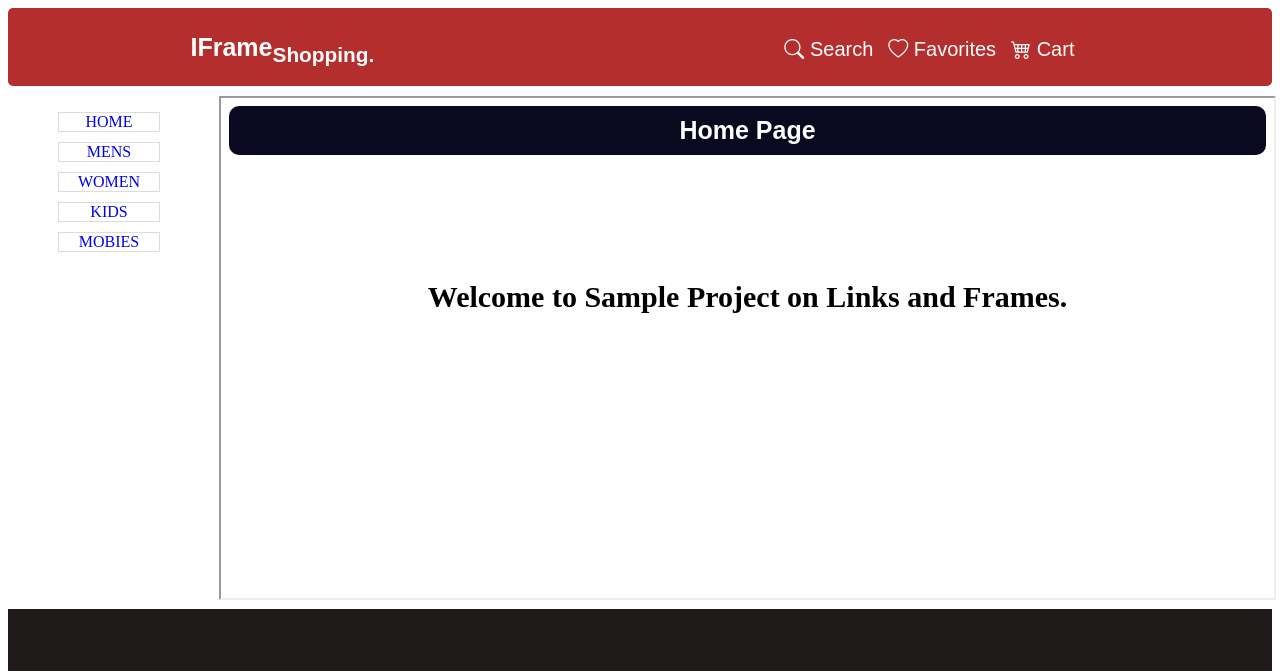
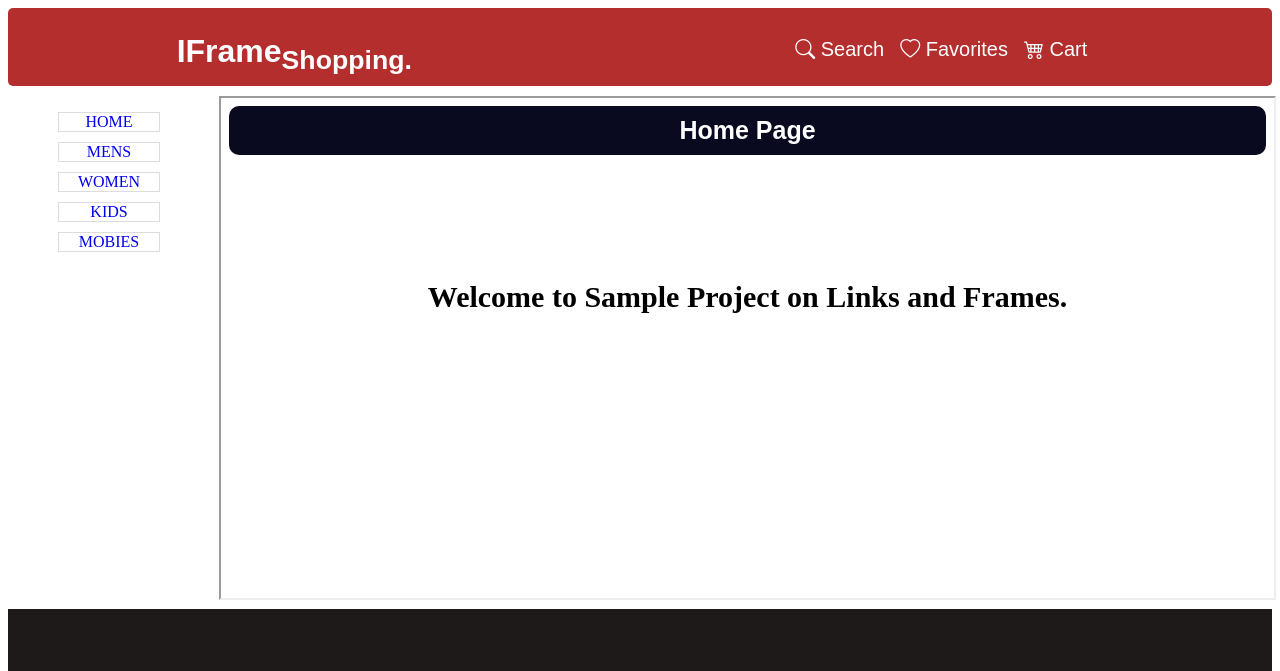
Before and after one commit to RuzaifTechStack/I-Frame-Design, a website: page index.html in a window 1280 px wide. Shown: the top 671 px of the page. Drawn offline with nearby package versions, Linux system fonts and the light colour scheme.

Commit message:
Update index.html

```diff
--- a/index.html
+++ b/index.html
@@ -9,6 +9,7 @@
         header{
             display: flex;
             justify-content: space-around;
+            flex-wrap: wrap;
             padding: 5px;
             font-size: 20px;
             padding-top: 10px;
@@ -19,7 +20,7 @@
             font-family: Arial, Helvetica, sans-serif;
         }
        .brand-title{
-        font-size: 25px;
+        font-size: 2rem;
         font-weight: bolder;
         padding-top: 15px;
        }
@@ -27,7 +28,7 @@
         display: inline-block;
        }
        span{
-        margin-right: 15px;
+        margin-right: 1rem;
        }
        ul{
         display: flex;
@@ -90,6 +91,11 @@
             section{
                  display: grid;
                  grid-template-columns: 12fr;
+            }
+            footer{
+                display:grid;
+                grid-template-columns: 12fr;
+            }
         }
     </style>
 </head>
```
